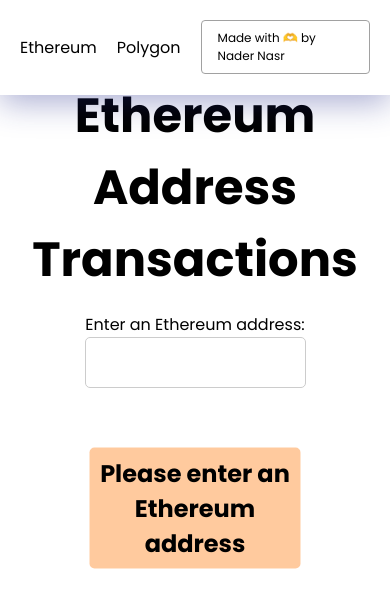
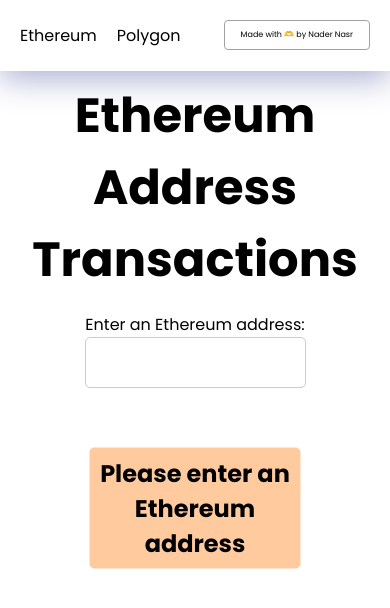
Before and after one commit to NaderNasr/Block-chain-explorer, a React (Create React App) app: page / in a window 390 px wide. Shown: the top 608 px of the page. Built offline with nearby package versions, Linux system fonts and the light colour scheme; no server answers.

Commit message:
author tag

```diff
--- a/src/navbar/styles.module.css
+++ b/src/navbar/styles.module.css
@@ -52,3 +52,23 @@
 .center {
   text-align: center;
 }
+
+@media only screen and (max-width: 1024px) {
+  .button {
+    font-size: 8px;
+    display: inline-block;
+    padding: 8px 16px;
+    background-color: transparent;
+    border: 1px solid rgb(161, 161, 161);
+    border-radius: 4px;
+    text-decoration: none;
+    color: black;
+    font-family: Poppins;
+  }
+
+  .button:hover {
+    background-color: rgb(0, 0, 0);
+    border: 1px solid rgb(0, 0, 0);
+    color: rgb(255, 255, 255);
+  }
+}
```
